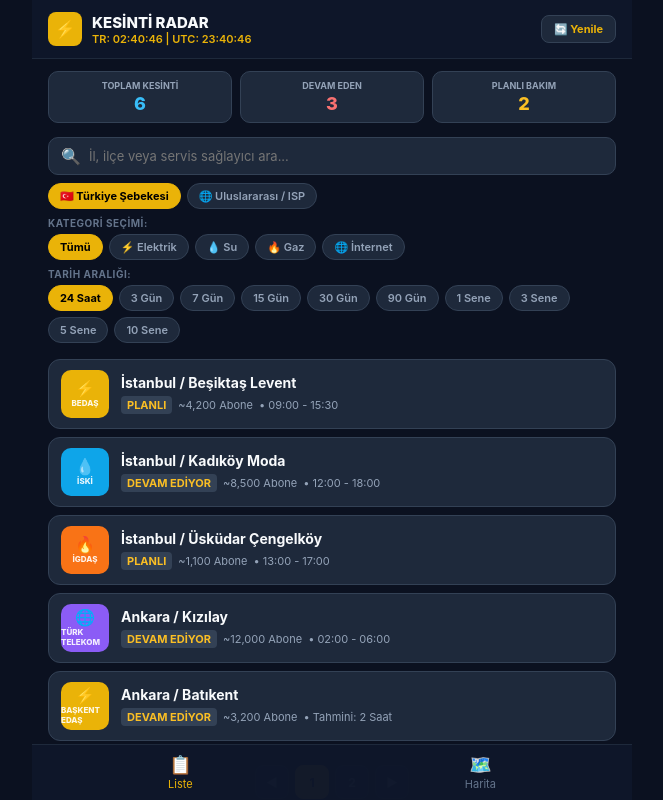
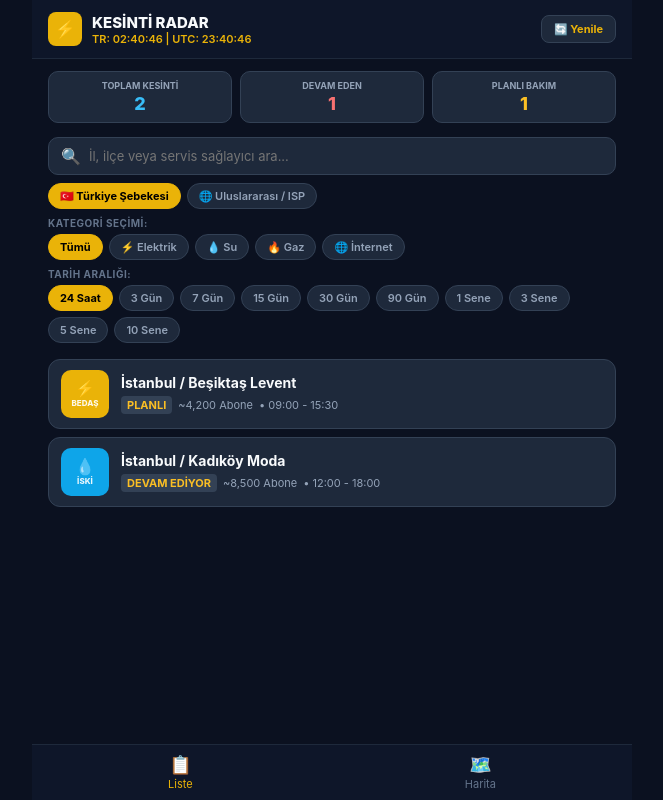
Before and after one commit to said19605353gemini-cell/KesintiTakipApp, a website: page index.html in a window 1280 px wide. Shown: the whole page, without its empty margins (308-971 px from the left). Drawn offline with nearby package versions, Linux system fonts and the light colour scheme.

Commit message:
feat: Tarih araligi filtrelemesini dinamik zaman damgasiyla (daysAgo) gercek calisir hale getir

```diff
--- a/index.html
+++ b/index.html
@@ -489,19 +489,20 @@
         updateClock();
 
         const outages = [
-            { id: 1, scope: 'TR', type: 'ELECTRIC', provider: 'BEDAŞ', city: 'İstanbul / Beşiktaş Levent', lat: 41.0800, lon: 29.0100, title: 'Planlı Bakım ve Trafo Yenileme', status: 'planned', time: '09:00 - 15:30', affected: 4200, color: '#EAB308' },
-            { id: 2, scope: 'TR', type: 'WATER', provider: 'İSKİ', city: 'İstanbul / Kadıköy Moda', lat: 40.9850, lon: 29.0300, title: 'Ana İsale Boru Patlağı', status: 'ongoing', time: '12:00 - 18:00', affected: 8500, color: '#0EA5E9' },
-            { id: 3, scope: 'TR', type: 'GAS', provider: 'İGDAŞ', city: 'İstanbul / Üsküdar Çengelköy', lat: 41.0500, lon: 29.0550, title: 'Doğalgaz Hat Güçlendirme', status: 'planned', time: '13:00 - 17:00', affected: 1100, color: '#F97316' },
-            { id: 4, scope: 'TR', type: 'INTERNET', provider: 'Türk Telekom', city: 'Ankara / Kızılay', lat: 39.9208, lon: 32.8541, title: 'Fiber Omurga Bakımı', status: 'ongoing', time: '02:00 - 06:00', affected: 12000, color: '#8B5CF6' },
-            { id: 5, scope: 'TR', type: 'ELECTRIC', provider: 'Başkent EDAŞ', city: 'Ankara / Batıkent', lat: 39.9700, lon: 32.7400, title: 'Yeraltı Kablo Arızası', status: 'ongoing', time: 'Tahmini: 2 Saat', affected: 3200, color: '#EAB308' },
-            { id: 6, scope: 'TR', type: 'WATER', provider: 'İZSU', city: 'İzmir / Alsancak', lat: 38.4350, lon: 27.1400, title: 'Pompa İstasyonu Arızası', status: 'resolved', time: 'Tamamlandı', affected: 5000, color: '#0EA5E9' },
-            { id: 101, scope: 'GLOBAL', type: 'INTERNET', provider: 'Cloudflare', city: 'Avrupa & ABD Tier-1', lat: 50.1109, lon: 8.6821, title: 'BGP Yönlendirme Dalgalanması', status: 'ongoing', time: 'Son 45 Dk', affected: 250000, color: '#8B5CF6' },
-            { id: 102, scope: 'GLOBAL', type: 'INTERNET', provider: 'AWS us-east-1', city: 'ABD / Kuzey Virginia', lat: 38.9500, lon: -77.4500, title: 'EC2 & S3 API Hata Oranı', status: 'ongoing', time: 'Devam Ediyor', affected: 500000, color: '#8B5CF6' },
-            { id: 103, scope: 'GLOBAL', type: 'ELECTRIC', provider: 'National Grid', city: 'İngiltere / Londra', lat: 51.5050, lon: -0.0900, title: 'Trafo Merkezi Yangını Sonrası', status: 'ongoing', time: 'Tahmini: 3 Saat', affected: 45000, color: '#EAB308' }
+            { id: 1, scope: 'TR', type: 'ELECTRIC', provider: 'BEDAŞ', city: 'İstanbul / Beşiktaş Levent', lat: 41.0800, lon: 29.0100, title: 'Planlı Bakım ve Trafo Yenileme', status: 'planned', time: '09:00 - 15:30', affected: 4200, color: '#EAB308', daysAgo: 1 },
+            { id: 2, scope: 'TR', type: 'WATER', provider: 'İSKİ', city: 'İstanbul / Kadıköy Moda', lat: 40.9850, lon: 29.0300, title: 'Ana İsale Boru Patlağı', status: 'ongoing', time: '12:00 - 18:00', affected: 8500, color: '#0EA5E9', daysAgo: 1 },
+            { id: 3, scope: 'TR', type: 'GAS', provider: 'İGDAŞ', city: 'İstanbul / Üsküdar Çengelköy', lat: 41.0500, lon: 29.0550, title: 'Doğalgaz Hat Güçlendirme', status: 'planned', time: '13:00 - 17:00', affected: 1100, color: '#F97316', daysAgo: 3 },
+            { id: 4, scope: 'TR', type: 'INTERNET', provider: 'Türk Telekom', city: 'Ankara / Kızılay', lat: 39.9208, lon: 32.8541, title: 'Fiber Omurga Bakımı', status: 'ongoing', time: '02:00 - 06:00', affected: 12000, color: '#8B5CF6', daysAgo: 7 },
+            { id: 5, scope: 'TR', type: 'ELECTRIC', provider: 'Başkent EDAŞ', city: 'Ankara / Batıkent', lat: 39.9700, lon: 32.7400, title: 'Yeraltı Kablo Arızası', status: 'ongoing', time: 'Tahmini: 2 Saat', affected: 3200, color: '#EAB308', daysAgo: 15 },
+            { id: 6, scope: 'TR', type: 'WATER', provider: 'İZSU', city: 'İzmir / Alsancak', lat: 38.4350, lon: 27.1400, title: 'Pompa İstasyonu Arızası', status: 'resolved', time: 'Tamamlandı', affected: 5000, color: '#0EA5E9', daysAgo: 30 },
+            { id: 101, scope: 'GLOBAL', type: 'INTERNET', provider: 'Cloudflare', city: 'Avrupa & ABD Tier-1', lat: 50.1109, lon: 8.6821, title: 'BGP Yönlendirme Dalgalanması', status: 'ongoing', time: 'Son 45 Dk', affected: 250000, color: '#8B5CF6', daysAgo: 1 },
+            { id: 102, scope: 'GLOBAL', type: 'INTERNET', provider: 'AWS us-east-1', city: 'ABD / Kuzey Virginia', lat: 38.9500, lon: -77.4500, title: 'EC2 & S3 API Hata Oranı', status: 'ongoing', time: 'Devam Ediyor', affected: 500000, color: '#8B5CF6', daysAgo: 1 },
+            { id: 103, scope: 'GLOBAL', type: 'ELECTRIC', provider: 'National Grid', city: 'İngiltere / Londra', lat: 51.5050, lon: -0.0900, title: 'Trafo Merkezi Yangını Sonrası', status: 'ongoing', time: 'Tahmini: 3 Saat', affected: 45000, color: '#EAB308', daysAgo: 7 }
         ];
 
         let currentScope = 'TR';
         let currentType = 'ALL';
+        let currentDays = 1;
         let searchQuery = '';
         let currentPage = 1;
         const pageSize = 5;
@@ -544,7 +545,8 @@
                 const matchSearch = searchQuery === '' ||
                     o.city.toLowerCase().includes(searchQuery) ||
                     o.provider.toLowerCase().includes(searchQuery);
-                return matchScope && matchType && matchSearch;
+                const matchTime = (o.daysAgo || 1) <= currentDays;
+                return matchScope && matchType && matchSearch && matchTime;
             });
         }
 
```
Also changed, not shown: www/index.html (+12 -10 lines).
